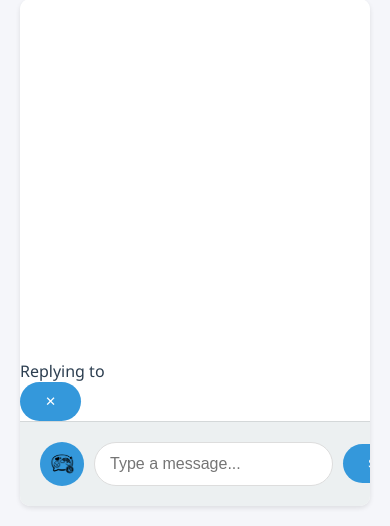
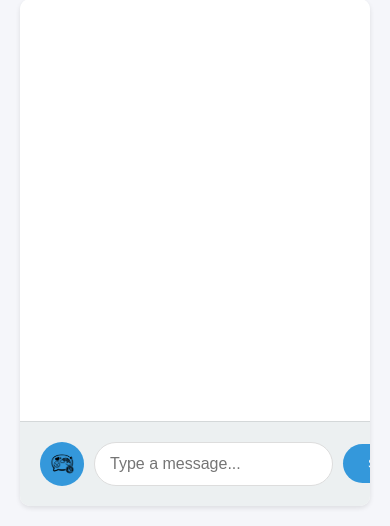
Before and after one commit to RetroChef/PartyChatV2, a Flask app: page / in a window 390 px wide. Shown: the part 548-1074 px from the top of the page. Run offline with Flask 3, Linux system fonts and the light colour scheme; some libraries are stand-ins or nearby versions.

Commit message:
Refactor styles for reply previews and responsiveness
Added new styles for reply previews and improved responsiveness.

```diff
--- a/static/styles.css
+++ b/static/styles.css
@@ -356,3 +356,84 @@ button:active {
         max-width: 90%;
     }
 }
+
+
+
+.reply-preview {
+    display: flex;
+    align-items: center;
+    justify-content: space-between;
+    gap: 12px;
+    padding: 10px 20px;
+    border-top: 1px solid rgba(0,0,0,0.08);
+    background: #eef6ff;
+}
+
+.reply-preview.hidden {
+    display: none;
+}
+
+.reply-preview-label {
+    font-size: 0.8em;
+    color: #2563eb;
+    font-weight: 600;
+    margin-bottom: 2px;
+}
+
+#reply-preview-text {
+    color: var(--text-dark);
+    font-size: 0.95em;
+}
+
+#clear-reply {
+    width: 34px;
+    height: 34px;
+    border-radius: 50%;
+    padding: 0;
+    display: inline-flex;
+    align-items: center;
+    justify-content: center;
+    font-size: 1.1em;
+}
+
+.reply-reference {
+    display: flex;
+    flex-direction: column;
+    gap: 2px;
+    margin-bottom: 8px;
+    width: 100%;
+    text-align: left;
+    border-radius: 8px;
+    border: none;
+    padding: 8px 10px;
+    background: rgba(0,0,0,0.08);
+    cursor: pointer;
+}
+
+.message.own .reply-reference {
+    background: rgba(255,255,255,0.22);
+}
+
+.reply-reference-sender {
+    font-size: 0.8em;
+    font-weight: 600;
+}
+
+.reply-reference-text {
+    font-size: 0.86em;
+    opacity: 0.9;
+}
+
+.message-text {
+    white-space: pre-wrap;
+    word-break: break-word;
+}
+
+.message.swiping {
+    transition: transform 0.05s linear;
+}
+
+.message-highlight {
+    outline: 2px solid #f59e0b;
+    outline-offset: 2px;
+}
```
